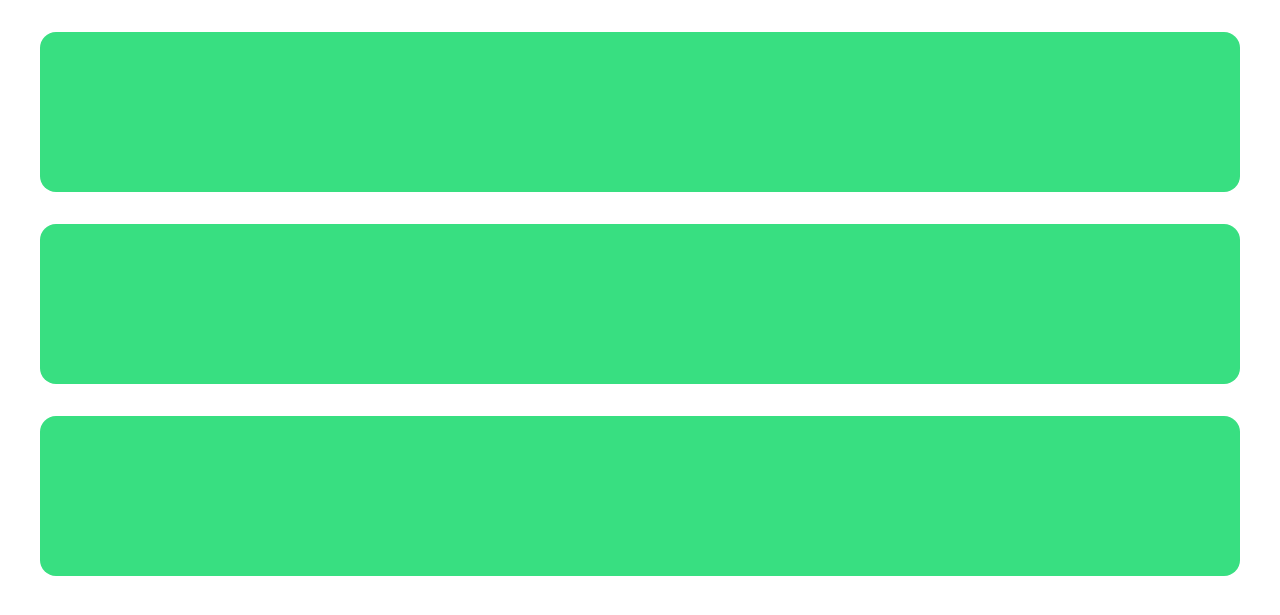
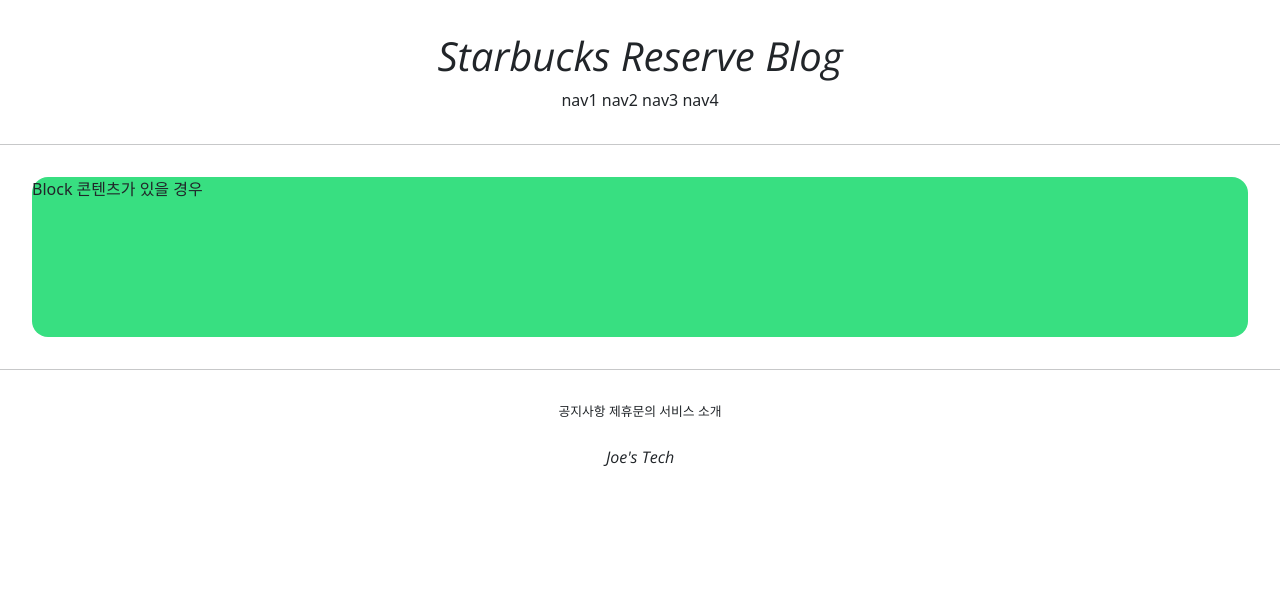
Before and after one commit to JoeUnsung/django_pinterest_app, a Django app: page /hello/ in a window 1280 px wide. Shown: the top 615 px of the page. Run offline with Django 3.2, Linux system fonts and the light colour scheme.

Commit message:
feat: html 구조 변경

```diff
--- a/acountapp/templates/acountapp/hello_django.html
+++ b/acountapp/templates/acountapp/hello_django.html
@@ -1,10 +1,8 @@
 {% extends 'temp_base.html' %}
 
+
 {% block content %}
-
     <div style="height: 10rem; background-color: #38df81; border-radius: 1rem; margin: 2rem; ">
-
+        Block 콘텐츠가 있을 경우
     </div>
-
-
-{% endblock content %}
+{% endblock %}
--- /dev/null
+++ b/acountapp/templates/head.html
@@ -0,0 +1,18 @@
+<head>
+    <meta charset="UTF-8">
+    <b><title>StarBucks Reserve</title></b>
+
+    <!--Bootstrap URL-->
+    <link href="https://cdn.jsdelivr.net/npm/bootstrap@5.0.2/dist/css/bootstrap.min.css"
+          rel="stylesheet"
+          integrity="sha384-EVSTQN3/azprG1Anm3QDgpJLIm9Nao0Yz1ztcQTwFspd3yD65VohhpuuCOmLASjC"
+          crossorigin="anonymous"
+    >
+
+    <!-- Google Fonts - Sans -->
+    <link rel="preconnect" href="https://fonts.googleapis.com">
+    <link rel="preconnect" href="https://fonts.gstatic.com" crossorigin>
+    <link href="https://fonts.googleapis.com/css2?family=Open+Sans:ital,wght@1,300&display=swap" rel="stylesheet">
+
+</head>
+</html>
--- a/acountapp/templates/temp_base.html
+++ b/acountapp/templates/temp_base.html
@@ -1,17 +1,19 @@
 <!DOCTYPE html>
 <html lang="ko">
 
+{% include 'head.html' %}
+
 <body>
-</body>
-    <b><title>StarBucks Reserve</title></b>
-
 
     {% include 'temp_head.html' %}
 
+    <hr>
+
     {% block content %}
+        block content가 없을 경우
+    {% endblock %}
 
-    {% endblock content %}
-
+    <hr>
 
     {% include 'temp_footer.html' %}
 
--- a/acountapp/templates/temp_footer.html
+++ b/acountapp/templates/temp_footer.html
@@ -1,5 +1,14 @@
-<footer>
-    <div style="height: 10rem; background-color: #38df81; border-radius: 1rem; margin: 2rem; ">
 
+<div style="text-align:center;
+            margin-top: 2rem;">
+    <div style="font-size: .8rem;">
+        <span>공지사항</span>
+        <span>제휴문의</span>
+        <span>서비스 소개</span>
     </div>
-</footer>
+    <div style="margin-top: 1.5rem;
+                font-family: 'Open Sans', sans-serif;
+                ">
+        Joe's Tech
+    </div>
+</div>
--- a/acountapp/templates/temp_head.html
+++ b/acountapp/templates/temp_head.html
@@ -1,5 +1,16 @@
-<head>
-    <div style="height: 10rem; background-color: #38df81; border-radius: 1rem; margin: 2rem; ">
 
+
+<div style="text-align:center;
+            margin: 2rem 0;
+            ">
+    <div style="font-family: 'Open Sans', sans-serif;">
+        <h1> Starbucks Reserve Blog </h1>
     </div>
-</head>
+    <div>
+        <span>nav1</span>
+        <span>nav2</span>
+        <span>nav3</span>
+        <span>nav4</span>
+    </div>
+
+</div>
--- a/templates/temp_head.html
+++ b/templates/head.html
@@ -1,5 +1,5 @@
 <head>
     <div style="height: 10rem; background-color: #38df81; border-radius: 1rem; margin: 2rem; ">
-
+        head what
     </div>
 </head>
```
Also changed, not shown: templates/base.html (renamed from templates/temp_base.html), templates/footer.html (renamed from templates/temp_footer.html).
